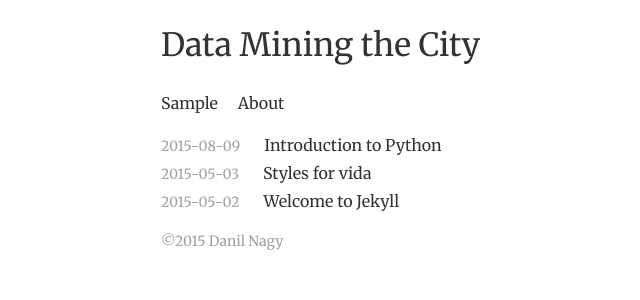
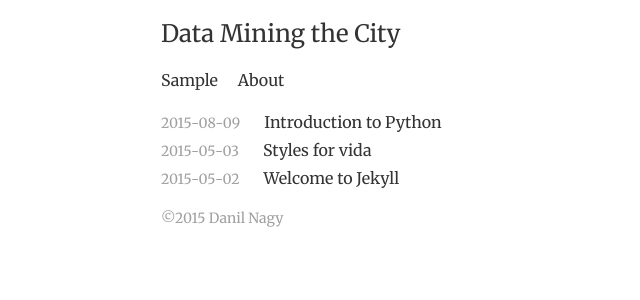
Before and after one commit to danilnagy/dmc, a Jekyll site: the page built from index.html, in a window 1280 px wide. Shown: the top 300 px of the page, without its empty margins (95-735 px from the left). Built offline with Jekyll 4.4.1, drawn with Linux system fonts in a browser that asks for light colours; Markdown is read by kramdown in place of the engine named in the settings.

Commit message:
Update _base.scss

```diff
--- a/_sass/_base.scss
+++ b/_sass/_base.scss
@@ -25,7 +25,7 @@ h6 {
     font-weight: 300;
 }
 h1 {
-    font-size: $base-font-size * 2;
+    font-size: $base-font-size * 1.5;
 }
 blockquote {
     font-style: italic;
```
